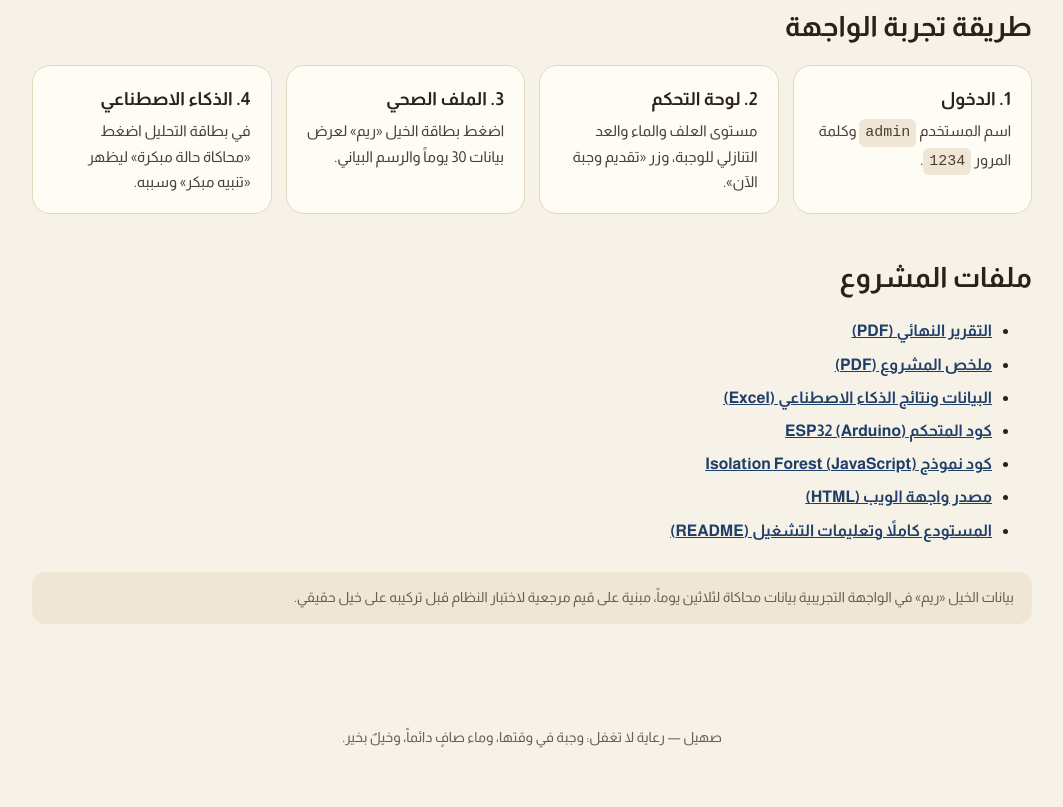
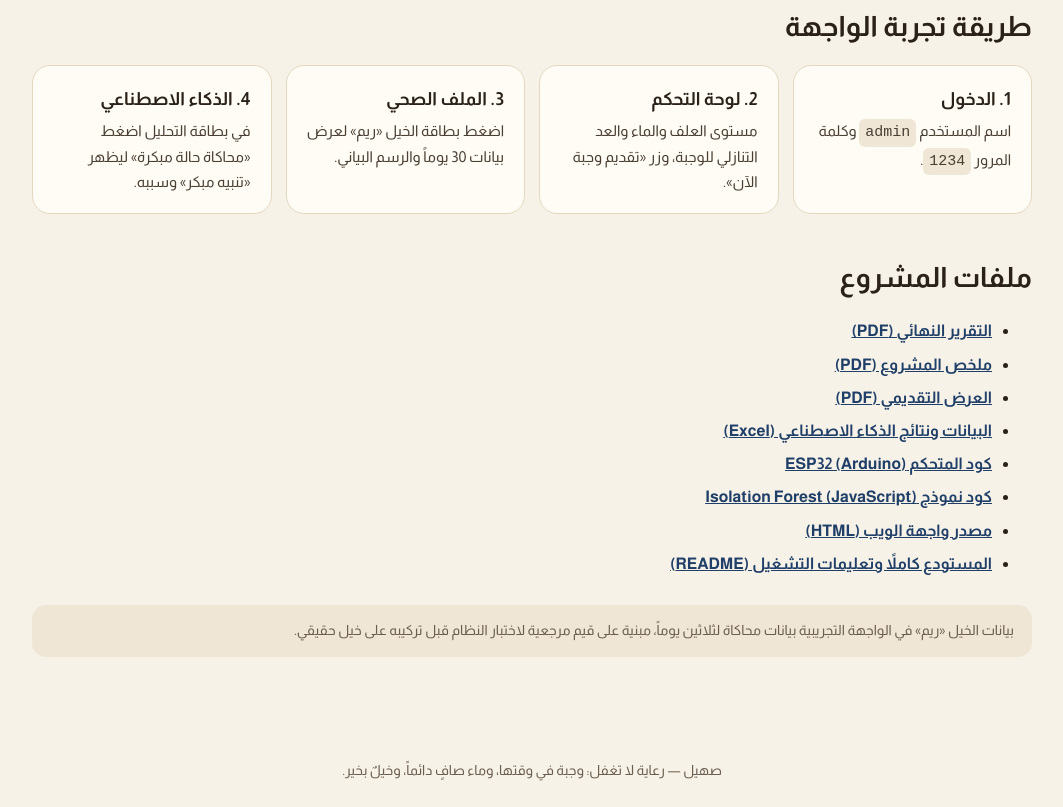
Before and after one commit to layan20050/sahil, a plain HTML site: page index.html in a window 1280 px wide. Shown: the part 1227-2034 px from the top of the page, without its empty margins (108-1171 px from the left). Before the commit the page ends 2000 px from the top, so only its background shows below. Drawn offline with Linux system fonts and the light colour scheme.

Commit message:
Update index.html

```diff
--- a/index.html
+++ b/index.html
@@ -61,6 +61,7 @@ code{background:#EFE6D6;padding:1px 6px;border-radius:6px;direction:ltr;display:
     <ul class="files">
     <li><a href="docs/Sahil_Project_Document.pdf">التقرير النهائي (PDF)</a></li>
     <li><a href="docs/Sahil_Project_Summary.pdf">ملخص المشروع (PDF)</a></li>
+    <li><a href="docs/Sahil_Presentation.pdf.pdf">العرض التقديمي (PDF)</a></li>
     <li><a href="data/Sahil_AI_Data_and_Results.xlsx">البيانات ونتائج الذكاء الاصطناعي (Excel)</a></li>
     <li><a href="https://github.com/layan20050/sahil/blob/main/code/arduino/sahil_v3_2/sahil_v3_2.ino">كود المتحكم ESP32 (Arduino)</a></li>
     <li><a href="https://github.com/layan20050/sahil/blob/main/code/ai/sahil_ai_isolation_forest.js">كود نموذج Isolation Forest (JavaScript)</a></li>
```
